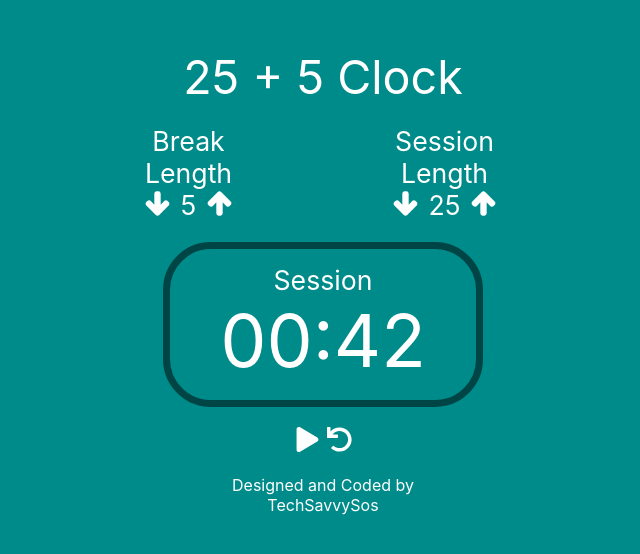
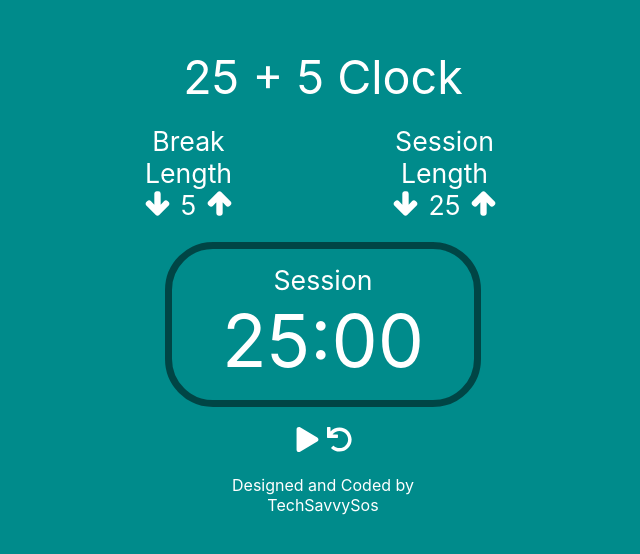
Before and after one commit to SospeterKe/clock-timer, a React (Create React App) app: page / in a window 1280 px wide. Shown: the part 118-672 px from the top of the page, without its empty margins (317-957 px from the left). Built offline with nearby package versions, Linux system fonts and the light colour scheme.

Commit message:
made timer component

```diff
--- a/src/components/App/App.css
+++ b/src/components/App/App.css
@@ -42,7 +42,10 @@ button{
   border: none;
   cursor: pointer;
 }
-
+.icon:active{
+  color: black;
+  stroke: black;
+}
 .icon{
   font-size: 25px;
   stroke: #fff;
--- a/src/components/App/App.js
+++ b/src/components/App/App.js
@@ -1,11 +1,17 @@
 import { useState } from 'react';
 import './App.css';
 import { FaArrowUp, FaArrowDown, FaPlay, FaUndo } from "react-icons/fa";
+import Timer from '../timer/Timer';
 
 function App() {
 
   const [breakValue, setBreakValue] = useState(5);
   const [sessionValue, setSessionValue] = useState(25);
+  const [start, setStart] = useState(false);
+
+  const startTimer = () => {
+    setStart(prevStart => !prevStart);
+  }
 
   const handleBreakIncrement = () => {
     if(breakValue < 60)
@@ -24,6 +30,12 @@ function App() {
     if(sessionValue > 0)
      setSessionValue(sessionValue - 1);
   }
+
+  const reset = () => {
+    setBreakValue(5);
+    setSessionValue(25);
+  }
+
 
   return (
     <div className="App">
@@ -58,11 +70,11 @@ function App() {
 
         <label id="timer-label">
           <p>Session</p>
-          <p id="time-left">00:42</p>
+          <p id="time-left"><Timer  start={start} time={sessionValue}/></p>
         </label>
         <div className='controls play-controls'>
-          <button id="start_stop">< FaPlay className='icon play-icon'/></button>
-          <button id="reset">< FaUndo className='icon play-icon'/></button>
+          <button id="start_stop">< FaPlay className='icon play-icon' onClick={startTimer}/></button>
+          <button id="reset">< FaUndo className='icon play-icon' onClick={reset} /></button>
         </div>
         <p className='credits'>Designed and Coded by <br/>TechSavvySos</p>
     </div>
--- /dev/null
+++ b/src/components/timer/Timer.js
@@ -0,0 +1,30 @@
+import React, { useState, useEffect } from 'react';
+
+export default function Timer({start ,time}) {
+  const [timeLeft, setTimeLeft] = useState(time * 60);
+
+  useEffect(() => {
+    let timer;
+    timer = setInterval(() => {
+      if(start && timeLeft > 0)
+      setTimeLeft(prevTime => prevTime - 1);
+    }, 1000);
+    return () => clearInterval(timer);
+  }, [start,timeLeft]);
+
+  useEffect(() => {
+    if(!start) {
+        setTimeLeft(time * 60);
+    }
+  }, [start, time])
+
+  const minutes = Math.floor(timeLeft / 60);
+  let seconds = timeLeft % 60;
+  if (seconds < 10) {
+    seconds = '0' + seconds;
+  }
+
+  return (
+    <div>{minutes}:{seconds}</div>
+  );
+}
```
